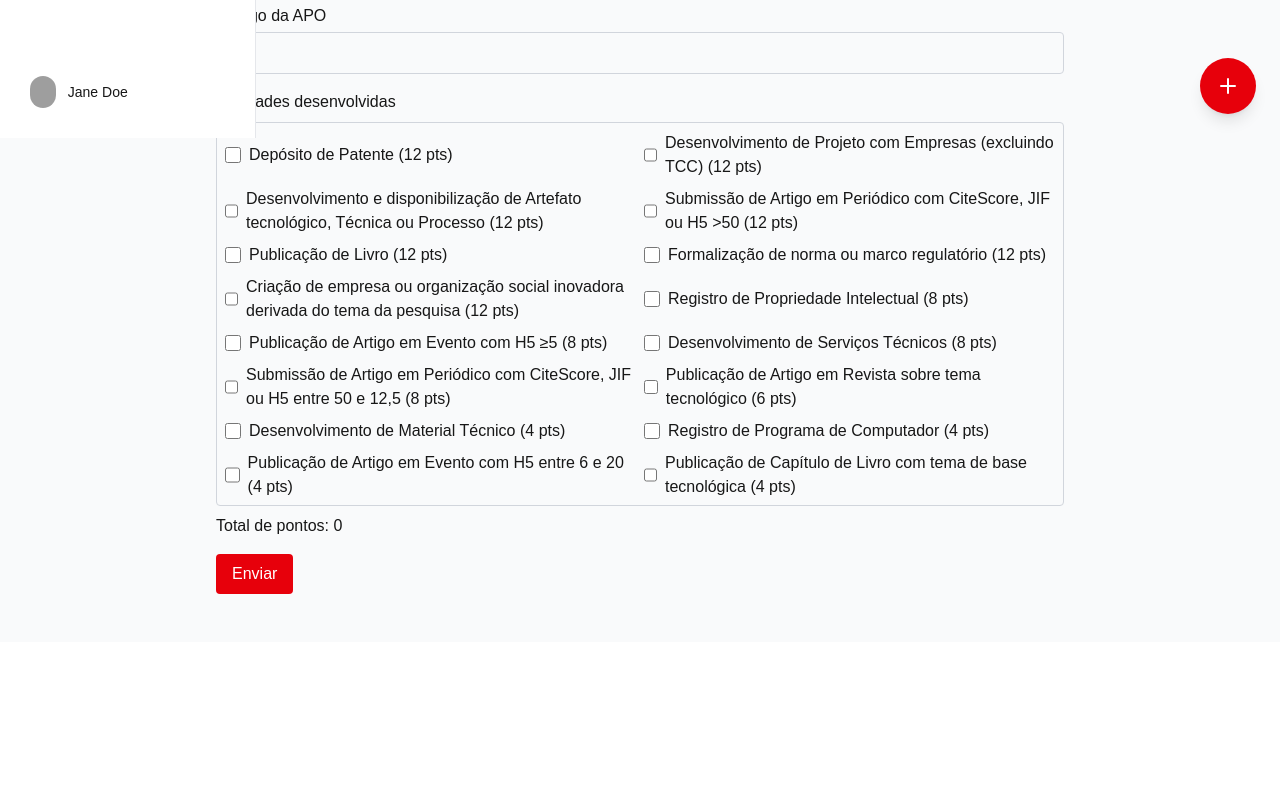
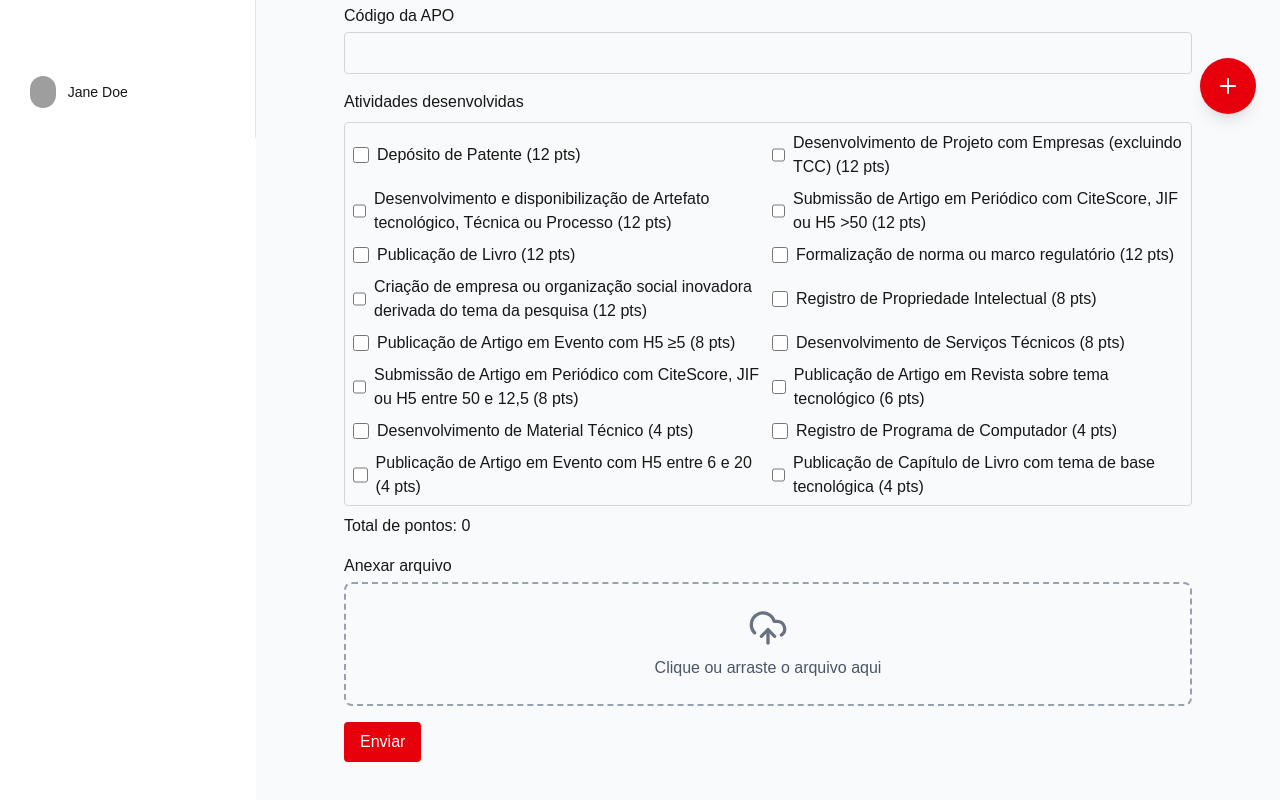
Before and after one commit to mtalala/apo-digital, a Next.js app: page /solicitacoes in a window 1280 px wide. Shown: the part 662-1462 px from the top of the page. Before the commit the page ends 1304 px from the top, so only its background shows below. Built offline with nearby package versions, Linux system fonts and the light colour scheme; grey boxes are pictures that could not be loaded.

Commit message:
feat: add file upload and dynamic layout adjustment for collapsible sidebar

```diff
--- a/app/(dashboard)/layout.tsx
+++ b/app/(dashboard)/layout.tsx
@@ -1,3 +1,6 @@
+"use client";
+
+import { useState } from "react";
 import Sidebar from "@/components/Sidebar";
 import Topbar from "@/components/Topbar";
 import NewRequestFab from "@/components/NewRequestFab";
@@ -7,16 +10,21 @@ export default function DashboardLayout({
 }: {
   children: React.ReactNode;
 }) {
+  const [collapsed, setCollapsed] = useState(false);
+
   return (
     <div className="flex min-h-screen">
       {/* Sidebar lateral */}
-      <Sidebar />
+      <Sidebar collapsed={collapsed} setCollapsed={setCollapsed} />
 
       {/* Área principal */}
-      <div className="flex flex-1 flex-col">
+      <div
+        className="flex flex-1 flex-col transition-all duration-300"
+        style={{ marginLeft: collapsed ? "5rem" : "16rem" }} // Ajusta conforme w-20 ou w-64 da Sidebar
+      >
         <Topbar />
 
-        <main className="flex-1 p-6 relative bg-gray-50">
+        <main className="flex-1 p-6 relative bg-gray-50 transition-all duration-300">
           {children}
           <NewRequestFab />
         </main>
--- a/app/(dashboard)/solicitacoes/page.tsx
+++ b/app/(dashboard)/solicitacoes/page.tsx
@@ -6,6 +6,7 @@ import { Program, Coordenador, Activity } from "@/types/types";
 import programsData from "@/data/programs";
 import coordenadoresData from "@/data/coordenadores";
 import activitiesData from "@/data/activities";
+import { UploadCloud } from "lucide-react";
 
 export default function SolicitacoesPage() {
   // Form state
@@ -17,6 +18,7 @@ export default function SolicitacoesPage() {
   const [semestre, setSemestre] = useState("");
   const [codigoApo, setCodigoApo] = useState("");
   const [selectedActivities, setSelectedActivities] = useState<number[]>([]);
+  const [selectedFile, setSelectedFile] = useState<File | null>(null);
   const [isSubmitting, setIsSubmitting] = useState(false);
 
   // Dados carregados (mock / futuro API)
@@ -33,16 +35,6 @@ export default function SolicitacoesPage() {
         setPrograms(programsData);
         setCoordenadores(coordenadoresData);
         setActivities(activitiesData);
-
-        // FUTURAMENTE: substituir por fetch de API
-        // const [programRes, coordRes, activityRes] = await Promise.all([
-        //   fetch("/api/programs"),
-        //   fetch("/api/coordenadores"),
-        //   fetch("/api/activities"),
-        // ]);
-        // setPrograms(await programRes.json());
-        // setCoordenadores(await coordRes.json());
-        // setActivities(await activityRes.json());
       } catch (error) {
         console.error("Erro ao carregar dados:", error);
       } finally {
@@ -57,6 +49,12 @@ export default function SolicitacoesPage() {
     setSelectedActivities(prev =>
       prev.includes(id) ? prev.filter(a => a !== id) : [...prev, id]
     );
+  };
+
+  const handleFileChange = (e: React.ChangeEvent<HTMLInputElement>) => {
+    if (e.target.files && e.target.files[0]) {
+      setSelectedFile(e.target.files[0]);
+    }
   };
 
   const totalPoints = selectedActivities.reduce((acc, id) => {
@@ -79,9 +77,9 @@ export default function SolicitacoesPage() {
       atividadesIds: selectedActivities,
       totalPoints,
       dataEnvio: new Date().toISOString(),
+      file: selectedFile, // ainda só em memória
     };
 
-    // Simula envio para API futura
     console.log("Payload a enviar:", payload);
 
     setTimeout(() => {
@@ -96,6 +94,7 @@ export default function SolicitacoesPage() {
       setSemestre("");
       setCodigoApo("");
       setSelectedActivities([]);
+      setSelectedFile(null);
     }, 1000);
   };
 
@@ -200,7 +199,7 @@ export default function SolicitacoesPage() {
         {/* Atividades */}
         <div>
           <label className="block mb-2 font-medium">Atividades desenvolvidas</label>
-          <div className="grid grid-cols-1 sm:grid-cols-2 gap-2 max-h-96 overflow-y-auto border border-gray-300 dark:border-white/[.145] p-2 rounded">
+          <div className="grid grid-cols-1 sm:grid-cols-2 gap-2 max-h-96 overflow-y-auto border border-gray-300 p-2 rounded">
             {activities.map(a => (
               <label key={a.id} className="flex items-center space-x-2">
                 <input
@@ -216,6 +215,26 @@ export default function SolicitacoesPage() {
           <p className="mt-2 font-medium">Total de pontos: {totalPoints}</p>
         </div>
 
+        {/* Upload de Arquivo Profissional */}
+        <div>
+          <label className="block mb-1 font-medium">Anexar arquivo</label>
+          <label
+            htmlFor="file-upload"
+            className="flex flex-col items-center justify-center border-2 border-dashed border-gray-400 rounded-lg p-6 cursor-pointer hover:border-red-500 transition-colors"
+          >
+            <UploadCloud className="w-10 h-10 text-gray-500 mb-2" />
+            <span className="text-gray-600">
+              {selectedFile ? selectedFile.name : "Clique ou arraste o arquivo aqui"}
+            </span>
+            <input
+              id="file-upload"
+              type="file"
+              onChange={handleFileChange}
+              className="hidden"
+            />
+          </label>
+        </div>
+
         {/* Submit */}
         <button
           type="submit"
--- a/components/Sidebar.tsx
+++ b/components/Sidebar.tsx
@@ -18,8 +18,12 @@ interface User {
   avatar: string; // URL da imagem
 }
 
-export default function Sidebar() {
-  const [collapsed, setCollapsed] = useState(false);
+interface SidebarProps {
+  collapsed: boolean;
+  setCollapsed: React.Dispatch<React.SetStateAction<boolean>>;
+}
+
+export default function Sidebar({ collapsed, setCollapsed }: SidebarProps) {
   const [user, setUser] = useState<User | null>(null);
   const pathname = usePathname();
 
```
